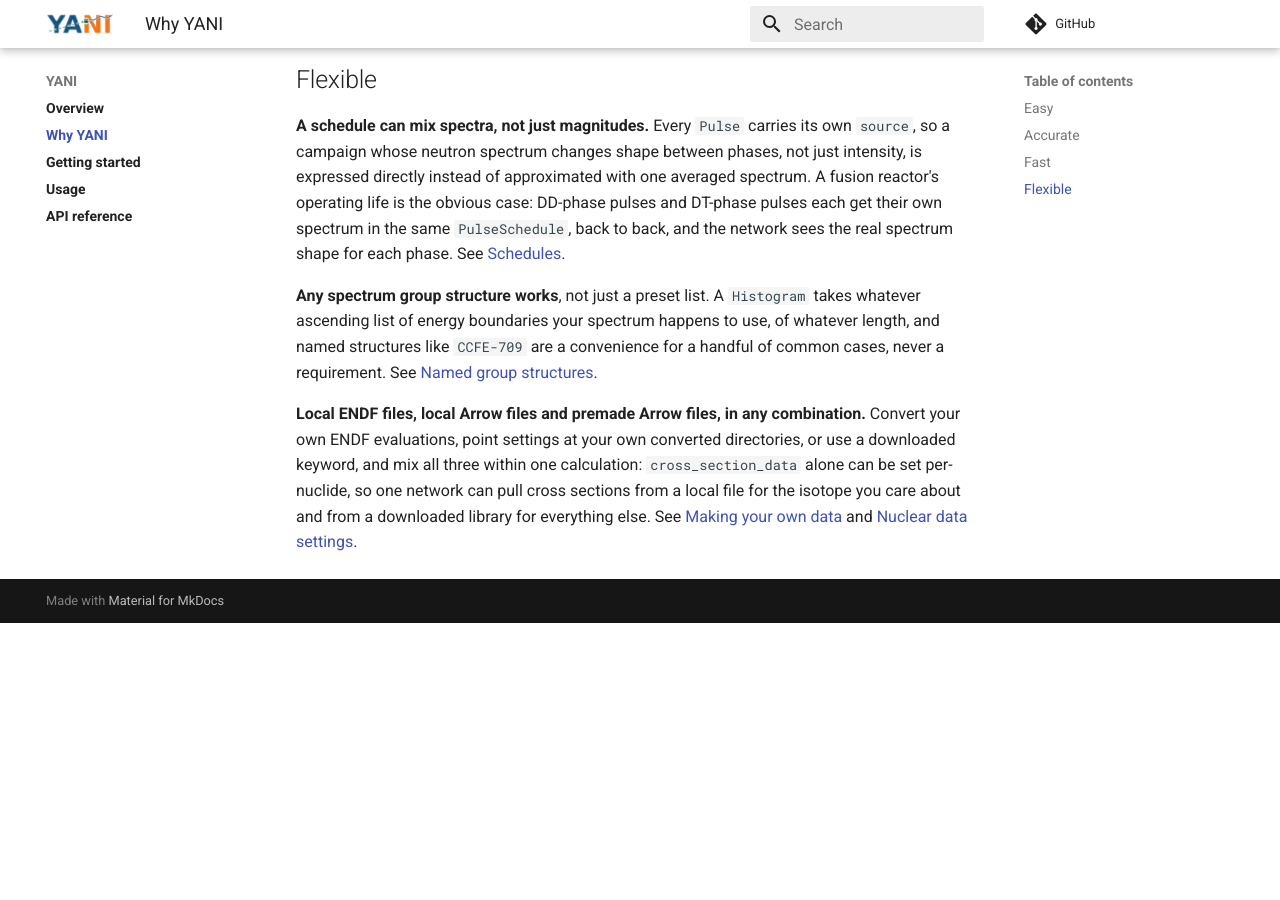
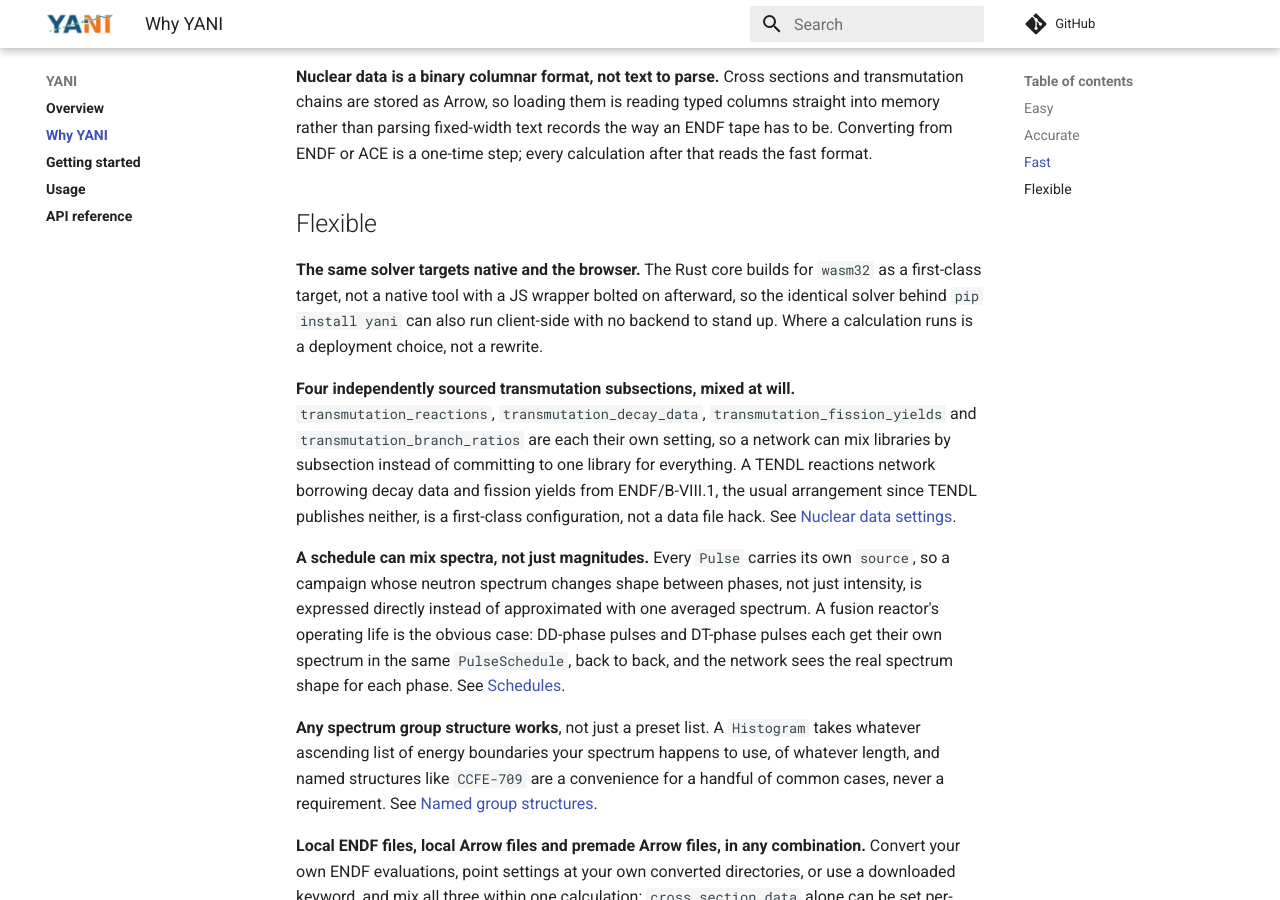
Before and after one commit to fusion-neutronics/yani, an MkDocs documentation site: the page built from docs/why_yani.md, in a window 1280 px wide and 900 px high, scrolled down 2110 px. Built offline with MkDocs 1.6.1 and Material for MkDocs 9.7.7, drawn with Linux system fonts in a browser that asks for light colours; comment, search, counter and statistics services are not loaded; before the commit the page ends 2733 px from its top, so only the background shows below that; some of the changed text lies outside the part shown.

Commit message:
Add WASM deployment and mixed transmutation subsections to Flexible, PNNL library to Easy

```diff
--- a/docs/why_yani.md
+++ b/docs/why_yani.md
@@ -25,6 +25,13 @@
 `wasm32` cleanly, so running a calculation entirely client-side, with a
 try-it-now demo in the browser, is planned rather than requiring a server. Not
 live yet.
+
+**A citable material library ships in the wheel.** The PNNL Compendium
+(PNNL-15870 Rev. 2), 410 named materials with their compositions and
+densities, is bundled rather than a separate download, so a standard
+shielding or structural material is `yani.materials.pnnl.material("Steel,
+Stainless 316", volume=...)` away instead of a retyping exercise from someone
+else's PDF. See [Materials](usage.md#materials).
 
 ## Accurate
 
@@ -98,6 +105,21 @@
 
 ## Flexible
 
+**The same solver targets native and the browser.** The Rust core builds for
+`wasm32` as a first-class target, not a native tool with a JS wrapper bolted
+on afterward, so the identical solver behind `pip install yani` can also run
+client-side with no backend to stand up. Where a calculation runs is a
+deployment choice, not a rewrite.
+
+**Four independently sourced transmutation subsections, mixed at will.**
+`transmutation_reactions`, `transmutation_decay_data`,
+`transmutation_fission_yields` and `transmutation_branch_ratios` are each
+their own setting, so a network can mix libraries by subsection instead of
+committing to one library for everything. A TENDL reactions network borrowing
+decay data and fission yields from ENDF/B-VIII.1, the usual arrangement since
+TENDL publishes neither, is a first-class configuration, not a data file
+hack. See [Nuclear data settings](usage.md#nuclear-data-settings).
+
 **A schedule can mix spectra, not just magnitudes.** Every `Pulse` carries its
 own `source`, so a campaign whose neutron spectrum changes shape between
 phases, not just intensity, is expressed directly instead of approximated
```
